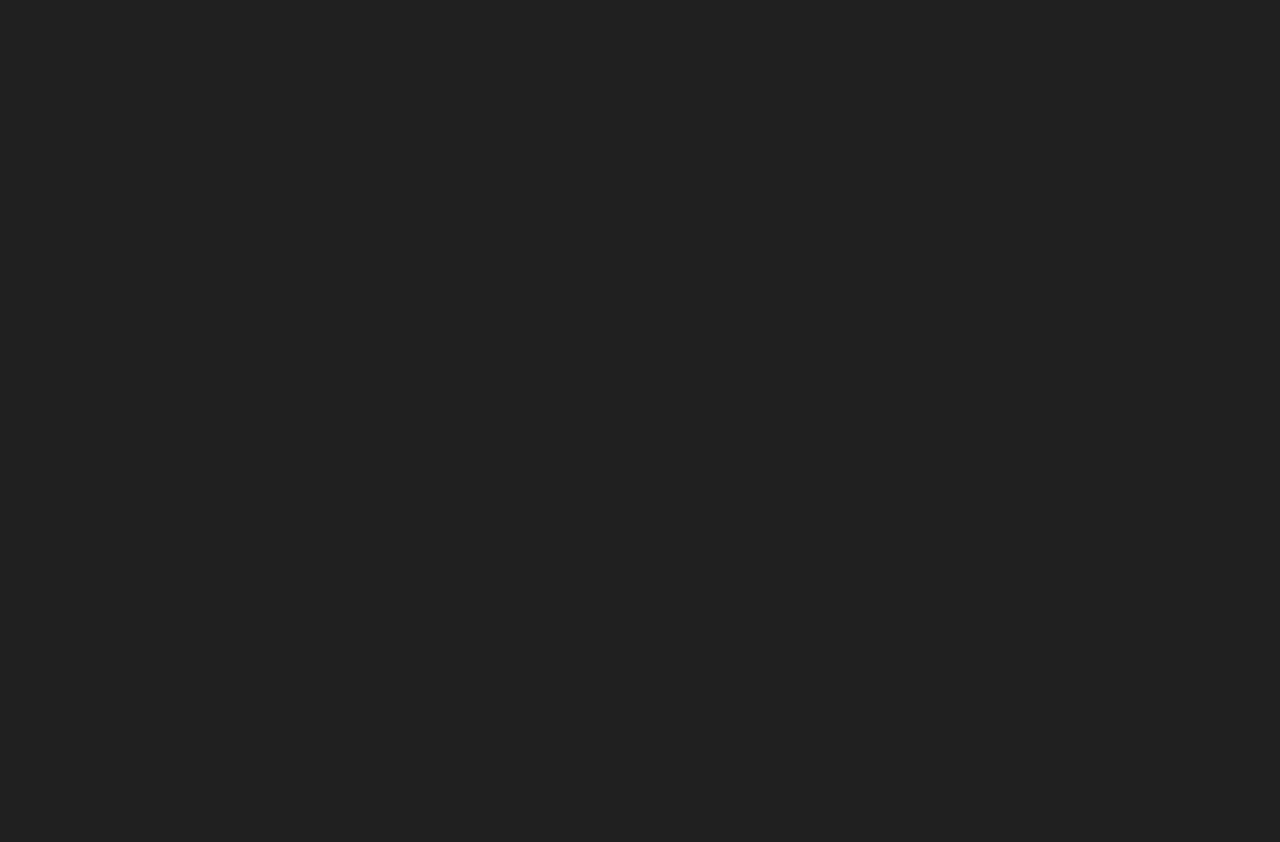
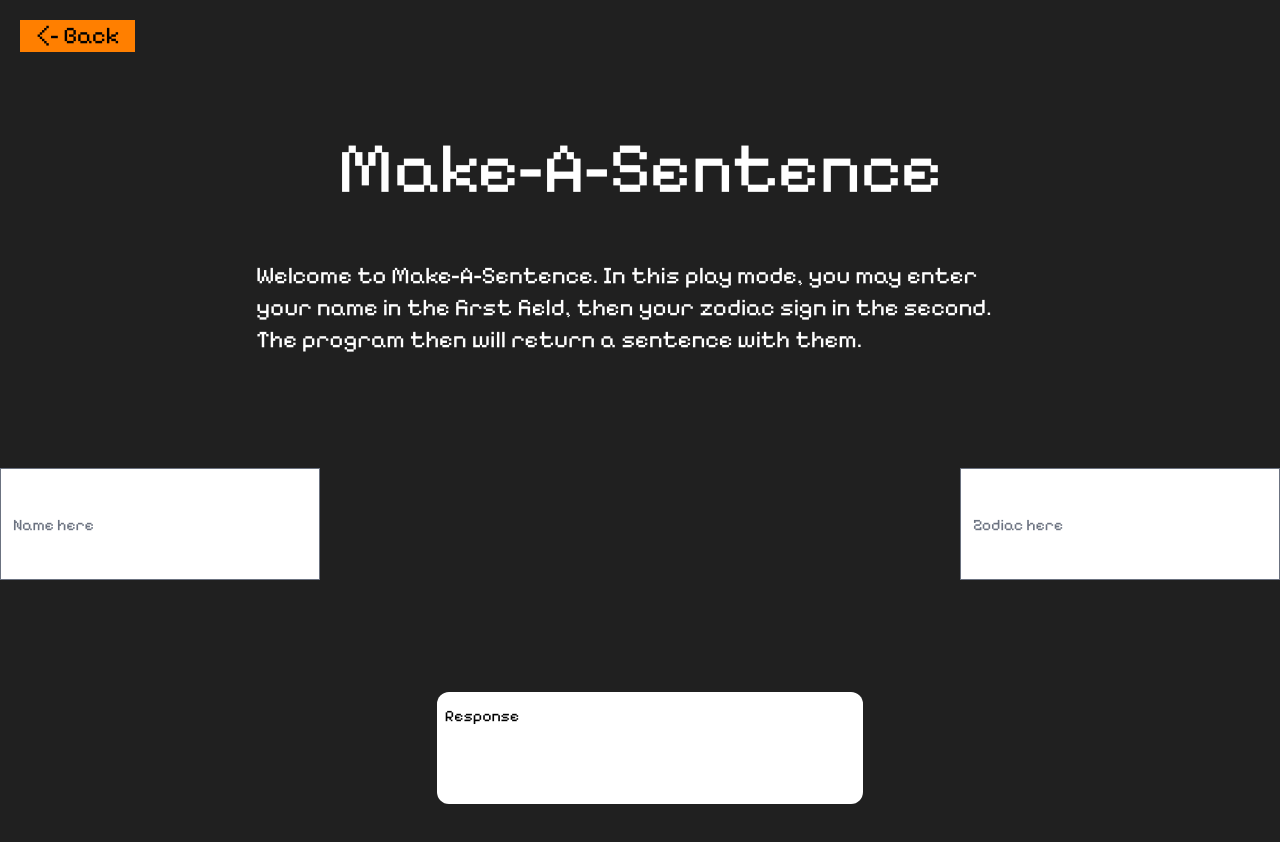
Before and after one commit to SarcasticSardines/AllForOneFrontEnd, a website: page Pages/Sentence.html in a window 1280 px wide. Before the commit the page ends 800 px from the top, so only its background shows below. Drawn offline with nearby package versions, Linux system fonts and the light colour scheme.

Commit message:
row 2 done

```diff
--- a/Pages/Sentence.html
+++ b/Pages/Sentence.html
@@ -8,6 +8,27 @@
 </head>
 <body class="bodyG">
 
+    <div class="flex justify-end lg:justify-start mt-5 mr-5 lg:ml-5 lg:mb-20 mb-12">
+        <a href="../index.html">
+            <button class="myOrange px-4"> <span class="text-center text-2xl pixel"> &lt- Back </span> </button>
+        </a>
+    </div>
+
+    <h1 class="text-white text-7xl text-center pixel mx-3">Make-A-Sentence</h1>
+    <div class=" flex justify-center text-white text-start pixel mt-14 text-2xl lg:mx-64 mx-5">
+        <p>Welcome to Make-A-Sentence. In this play mode, you may enter your name in the first field, then your zodiac sign in the second. The program then will return a sentence with them.</p>
+    </div>
+
+    <div class="lg:flex lg:justify-center lg:mt-28 mt-16">
+        <div class="flex justify-center mb-10 lg:mb-0"> <input id="SentenceInp1" class="lg:h-28 h-14 w-80 pixel lg:mr-80" type="text" placeholder="Name here"> </div>
+
+        <div class="flex justify-center mt-10 lg:mt-0"> <input id="SentenceInp2" class="lg:h-28 h-14 w-80 pixel lg:ml-80" type="text" placeholder="Zodiac here"> </div>
+     </div>
+
+    <div id="SentenceRep" class="flex justify-center lg:mb-28 mb-12"> <div class="bg-white h-28 lg:mt-28 mt-20 lg:max-w-2xl mx-5 lg:ml-10 lg:w-1/3 w-96 rounded-xl">
+        <p class="text-start mx-2 my-3 pixel">Response</p>
+    </div> </div>
+
 
 
     <script src="../Scripts/app.js"></script>
```
Also changed, not shown: Pages/Sums.html (+2 -2 lines).
